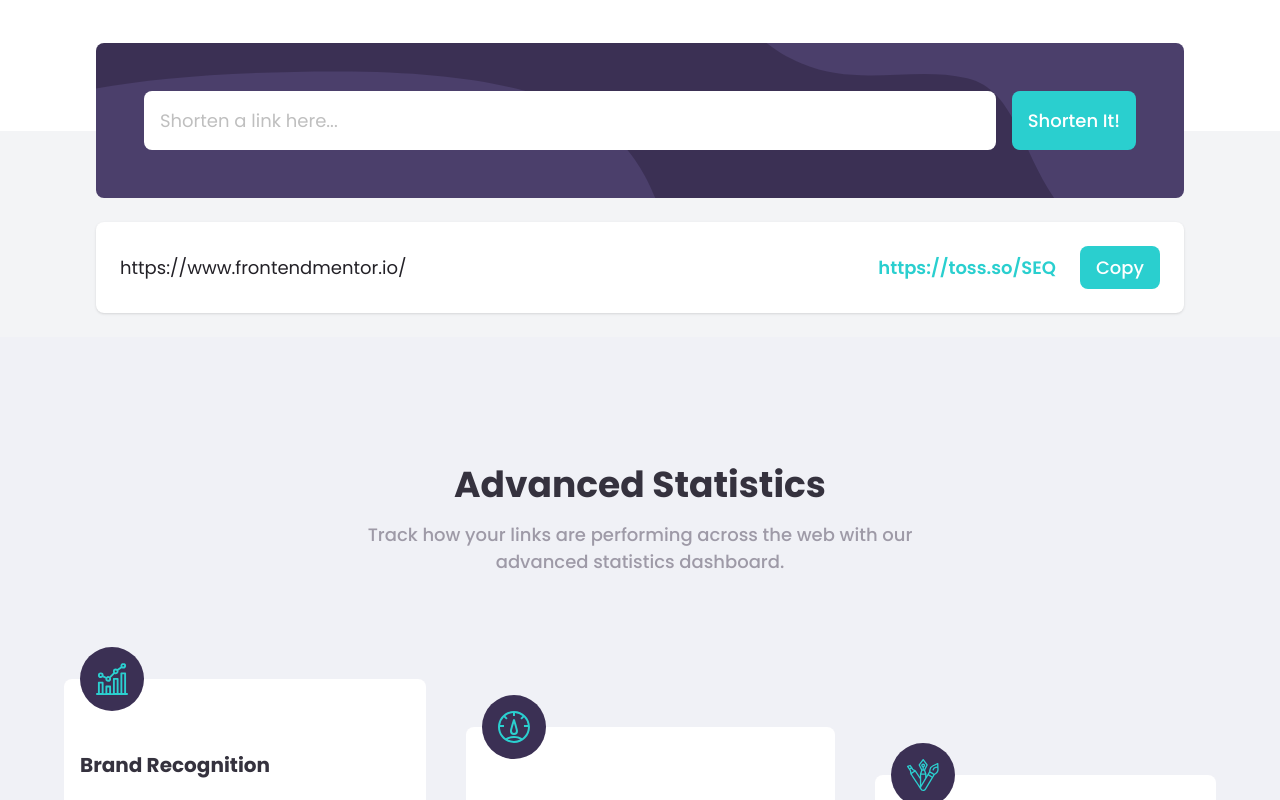
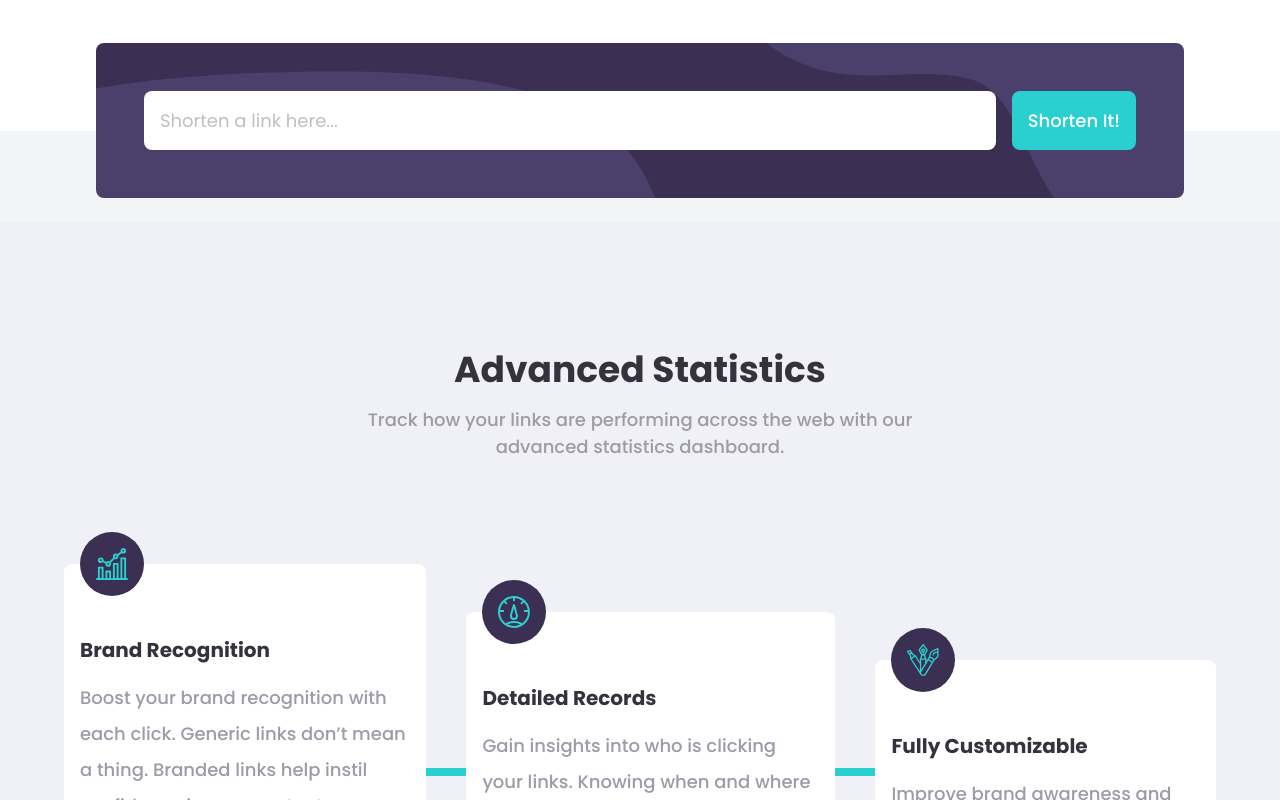
Before and after one commit to geliettech/shortly, a React (Vite) app: page / in a window 1280 px wide. Shown: the part 760-1560 px from the top of the page. Built offline with nearby package versions, Linux system fonts and the light colour scheme.

Commit message:
update shorten install axios

```diff
--- a/package.json
+++ b/package.json
@@ -11,6 +11,8 @@
   },
   "dependencies": {
     "@tailwindcss/vite": "^4.1.16",
+    "@types/react-copy-to-clipboard": "^5.0.7",
+    "axios": "^1.13.4",
     "react": "^18.2.0",
     "react-dom": "^18.2.0",
     "react-icons": "^5.5.0",
--- a/src/components/shorten.tsx
+++ b/src/components/shorten.tsx
@@ -1,24 +1,185 @@
-import {useState, FormEvent } from "react"
+// import { useState, FormEvent, useEffect } from "react";
+// import { CopyToClipboard } from "react-copy-to-clipboard";
+// import axios from "axios";
+
+// const Shorten = () => {
+//   const [url, setUrl] = useState("");
+//   const [errorMessage, setErrorMessage] = useState("");
+//   const [shortenUrl, setShortenUrl] = useState("https://toss.so/SEQ");
+//   const [copied, setCopied] = useState(false);
+//   const [loading, setLoading] = useState(false)
+
+//   useEffect(() => {
+//     const timer = setTimeout(() => {
+//       setCopied(false);
+//     }, 1000);
+
+//     return () => clearTimeout(timer);
+//   }, [copied]);
+
+
+//   const handleClick = (event: FormEvent) => {
+//     event.preventDefault();
+//     if (!url) {
+//       setErrorMessage("Please add a link");
+//     }
+//     setUrl("");
+//   };
+
+//   const fetchData = async () => {
+//     try{
+//       setLoading(true);
+
+//       const res = axios(`=${url}`)
+//       setShortenUrl(res.data)
+//     } catch(err) {
+
+//     } finally {
+
+//     }
+//   }
+
+//   return (
+//     <section className="relative bg-gray-100 ">
+//       <div className="container mx-auto px-4 lg:px-24">
+//         {/* Form */}
+//         <form
+//           className="
+//             relative
+//             flex flex-col lg:flex-row
+//             items-start
+//             gap-4
+//             bg-purple-950
+//             bg-[url('/images/bg-shorten-mobile.svg')]
+//             lg:bg-[url('/images/bg-shorten-desktop.svg')]
+//             bg-no-repeat bg-cover
+//             p-6 sm:p-8 lg:p-12
+//             rounded-lg
+//             -mt-28
+//           "
+//         >
+//           <div className="flex-1 w-full">
+//             <input
+//               type="text"
+//               placeholder="Shorten a link here..."
+//               className={`
+//                 bg-white
+//                 w-full
+//                 p-4
+//                 rounded-lg
+//                 outline-none
+//                 placeholder:text-gray-400
+//               ${errorMessage ? "border-2 border-red-400 placeholder:text-red-400" : ""}`}
+//               value={url}
+//               onChange={(event) => setUrl(event.target.value)}
+//             />
+//             {errorMessage && (
+//               <p className="text-red-400 text-sm italic mt-1 font-normal">
+//                 {errorMessage}
+//               </p>
+//             )}
+//           </div>
+
+//           <button
+//             className="btn-primary p-4 w-full lg:w-auto rounded-lg"
+//             onClick={handleClick}
+//           >
+//             Shorten It!
+//           </button>
+//         </form>
+
+//         {/* Result */}
+//         <div className="mt-6 space-y-4">
+//           <div
+//             className="
+//               bg-white
+//               p-4 sm:p-6
+//               rounded-lg
+//               flex flex-col lg:flex-row
+//               justify-between
+//               items-start lg:items-center
+//               gap-4
+//               shadow text-center
+//             "
+//           >
+//             <span className="text-gray-950 break-all">{url}</span>
+
+//             <hr className="w-full lg:hidden border-gray-400" />
+
+//             <div className="flex flex-col sm:flex-row items-start sm:items-center gap-4 sm:gap-6 w-full lg:w-auto">
+//               <a
+//                 href="https://toss.so/SEQ"
+//                 target="_blank"
+//                 rel="noopener noreferrer"
+//                 className="text-blue-400 font-semibold break-all"
+//               >
+//                 {shortenUrl}
+//               </a>
+
+//               <CopyToClipboard text={shortenUrl} onCopy={() => setCopied(true)}>
+//                 <button
+//                   className={`btn-primary w-full sm:w-auto rounded-lg ${copied ? "bg-purple-950" : ""}`}
+//                 >
+//                   {copied ? "Copied!" : "Copy"}
+//                 </button>
+//               </CopyToClipboard>
+//             </div>
+//           </div>
+//         </div>
+//       </div>
+//     </section>
+//   );
+// };
+
+// export default Shorten;
+import { useState, FormEvent, useEffect } from "react";
+import { CopyToClipboard } from "react-copy-to-clipboard";
+import axios from "axios";
 
 const Shorten = () => {
-const [url, setUrl] = useState("")
-const [errorMessage, setErrorMessage] = useState("")
+  const [url, setUrl] = useState("");
+  const [errorMessage, setErrorMessage] = useState("");
+  const [shortenUrl, setShortenUrl] = useState("");
+  const [copied, setCopied] = useState(false);
+  const [loading, setLoading] = useState(false);
 
+  useEffect(() => {
+    if (!copied) return;
+    const timer = setTimeout(() => setCopied(false), 1000);
+    return () => clearTimeout(timer);
+  }, [copied]);
 
-const handleSubmit = (event: FormEvent) => {
+  const handleSubmit = async (event: FormEvent) => {
     event.preventDefault();
 
-  if(!url){
-setErrorMessage("Please add a link")
-}
+    if (!url) {
+      setErrorMessage("Please add a link");
+      return;
     }
 
+    setErrorMessage("");
+    setLoading(true);
+
+    try {
+      const res = await axios.get(
+        `https://api.shrtco.de/v2/shorten?url=${url}`
+      );
+
+      setShortenUrl(res.data.result.full_short_link);
+      setUrl("");
+    } catch (error) {
+      setErrorMessage("Failed to shorten link. Try again.");
+    } finally {
+      setLoading(false);
+    }
+  };
 
   return (
-    <section className="relative bg-gray-100 ">
+    <section className="relative bg-gray-100">
       <div className="container mx-auto px-4 lg:px-24">
         {/* Form */}
-        <form onSubmit={handleSubmit}
+        <form
+          onSubmit={handleSubmit}
           className="
             relative
             flex flex-col lg:flex-row
@@ -38,280 +199,73 @@ setErrorMessage("Please add a link")
               type="text"
               placeholder="Shorten a link here..."
               className={`
-                bg-white
-                w-full
-                p-4
-                rounded-lg
-                outline-none
+                bg-white w-full p-4 rounded-lg outline-none
                 placeholder:text-gray-400
-              ${errorMessage ? 'border-2 border-red-400 placeholder:text-red-400' : ''}`} value={url} onChange={(event) => setUrl(event.target.value)}
+                ${errorMessage ? "border-2 border-red-400 placeholder:text-red-400" : ""}
+              `}
+              value={url}
+              onChange={(e) => setUrl(e.target.value)}
             />
             {errorMessage && (
-<p className="text-red-400 text-sm italic mt-1 font-normal">
+              <p className="text-red-400 text-sm italic mt-1">
                 {errorMessage}
               </p>
             )}
           </div>
 
-          <button className="btn-primary p-4 w-full lg:w-auto rounded-lg">
-            Shorten It!
+          <button
+            type="submit"
+            disabled={loading}
+            className="btn-primary p-4 w-full lg:w-auto rounded-lg"
+          >
+            {loading ? "Shortening..." : "Shorten It!"}
           </button>
         </form>
 
         {/* Result */}
-        <div className="mt-6 space-y-4">
+        {shortenUrl && (
+          <div className="mt-6">
             <div
               className="
-              bg-white
-              p-4 sm:p-6
-              rounded-lg
+                bg-white p-4 sm:p-6 rounded-lg
                 flex flex-col lg:flex-row
-              justify-between
-              items-start lg:items-center
-              gap-4
-              shadow text-center
+                justify-between items-start lg:items-center
+                gap-4 shadow
               "
             >
-            <span className="text-gray-950 break-all">
-              https://www.frontendmentor.io/
-            </span>
+              <span className="text-gray-950 break-all">{shortenUrl}</span>
 
               <hr className="w-full lg:hidden border-gray-400" />
 
-            <div className="flex flex-col sm:flex-row items-start sm:items-center gap-4 sm:gap-6 w-full lg:w-auto">
+              <div className="flex flex-col sm:flex-row gap-4 w-full lg:w-auto">
                 <a
-                href="https://toss.so/SEQ"
+                  href={shortenUrl}
                   target="_blank"
                   rel="noopener noreferrer"
                   className="text-blue-400 font-semibold break-all"
                 >
-                https://toss.so/SEQ
+                  {shortenUrl}
                 </a>
-              <button className="btn-primary w-full sm:w-auto rounded-lg">
-                Copy
+
+                <CopyToClipboard
+                  text={shortenUrl}
+                  onCopy={() => setCopied(true)}
+                >
+                  <button
+                    className={`btn-primary rounded-lg ${
+                      copied ? "bg-purple-950" : ""
+                    }`}
+                  >
+                    {copied ? "Copied!" : "Copy"}
                   </button>
+                </CopyToClipboard>
               </div>
             </div>
           </div>
+        )}
       </div>
     </section>
   );
 };
 
 export default Shorten;
-
-
-
-
-
-
-
-
-
-
-
-// import { useState } from "react";
-
-// const Shorten = () => {
-//   const [link, setLink] = useState("");
-//   const [error, setError] = useState("");
-
-//   const isValidUrl = (url) => {
-//     try {
-//       new URL(url);
-//       return true;
-//     } catch {
-//       return false;
-//     }
-//   };
-
-//   const handleSubmit = () => {
-//     if (!link.trim()) {
-//       setError("Please add a link");
-//       return;
-//     }
-
-//     if (!isValidUrl(link)) {
-//       setError("Please enter a valid URL");
-//       return;
-//     }
-
-//     // Clear error if valid
-//     setError("");
-
-//     // 🔥 Your shorten logic / API call goes here
-//     console.log("Valid link:", link);
-//   };
-
-//   return (
-//     <section className="container">
-//       <div
-//         className="
-//           flex flex-col lg:flex-row items-start gap-4
-//           bg-purple-950
-//           bg-[url('/images/bg-shorten-mobile.svg')]
-//           lg:bg-[url('/images/bg-shorten-desktop.svg')]
-//           bg-no-repeat bg-cover
-//           p-8 lg:p-14 rounded-lg absolute -mt-22
-//           left-6 right-6 lg:left-24 lg:right-24"
-//       >
-//         <div className="w-full lg:flex-1">
-//           <input
-//             type="text"
-//             placeholder="Shorten a link here..."
-//             value={link}
-//             onChange={(e) => setLink(e.target.value)}
-//             className={`bg-white w-full p-3 rounded-lg outline-none placeholder:text-gray-400
-//               ${error ? "border-2 border-red-500" : ""}`}
-//           />
-
-//           {error && (
-//             <p className="text-red-400 text-sm italic mt-1">{error}</p>
-//           )}
-//         </div>
-
-//         <button
-//           onClick={handleSubmit}
-//           className="btn-primary p-3 w-full lg:w-auto rounded-lg"
-//         >
-//           Shorten It!
-//         </button>
-//       </div>
-//     </section>
-//   );
-// };
-
-// export default Shorten;
-
-
-
-
-
-
-
-
-
-
-
-
-// import { useState } from "react";
-
-// const Shorten = () => {
-//   const [link, setLink] = useState("");
-//   const [shortUrl, setShortUrl] = useState("");
-//   const [error, setError] = useState("");
-//   const [loading, setLoading] = useState(false);
-
-//   const isValidUrl = (url) => {
-//     try {
-//       new URL(url);
-//       return true;
-//     } catch {
-//       return false;
-//     }
-//   };
-
-//   const handleSubmit = async () => {
-//     // Validation
-//     if (!link.trim()) {
-//       setError("Please add a link");
-//       return;
-//     }
-
-//     if (!isValidUrl(link)) {
-//       setError("Please enter a valid URL");
-//       return;
-//     }
-
-//     setError("");
-//     setShortUrl("");
-//     setLoading(true);
-
-//     try {
-//       const response = await fetch(
-//         "https://cleanuri.com/api/v1/shorten",
-//         {
-//           method: "POST",
-//           headers: {
-//             "Content-Type": "application/x-www-form-urlencoded",
-//           },
-//           body: new URLSearchParams({
-//             url: link,
-//           }),
-//         }
-//       );
-
-//       const data = await response.json();
-
-//       if (!response.ok || data.error) {
-//         throw new Error(data.error || "Something went wrong");
-//       }
-
-//       setShortUrl(data.result_url);
-//     } catch (err) {
-//       setError("Failed to shorten URL. Try again.");
-//     } finally {
-//       setLoading(false);
-//     }
-//   };
-
-//   return (
-//     <section className="container">
-//       <div
-//         className="
-//           flex flex-col lg:flex-row items-start gap-4
-//           bg-purple-950
-//           bg-[url('/images/bg-shorten-mobile.svg')]
-//           lg:bg-[url('/images/bg-shorten-desktop.svg')]
-//           bg-no-repeat bg-cover
-//           p-8 lg:p-14 rounded-lg absolute -mt-22
-//           left-6 right-6 lg:left-24 lg:right-24"
-//       >
-//         <div className="w-full lg:flex-1">
-//           <input
-//             type="text"
-//             placeholder="Shorten a link here..."
-//             value={link}
-//             onChange={(e) => setLink(e.target.value)}
-//             className={`bg-white w-full p-3 rounded-lg outline-none placeholder:text-gray-400
-//               ${error ? "border-2 border-red-500" : ""}`}
-//           />
-
-//           {error && (
-//             <p className="text-red-400 text-sm italic mt-1">{error}</p>
-//           )}
-//         </div>
-
-//         <button
-//           onClick={handleSubmit}
-//           disabled={loading}
-//           className="btn-primary p-3 w-full lg:w-auto rounded-lg disabled:opacity-50"
-//         >
-//           {loading ? "Shortening..." : "Shorten It!"}
-//         </button>
-//       </div>
-
-//       {/* Result */}
-    //   {shortUrl && (
-    //     <div className="mt-28 px-6 lg:px-24">
-    //       <div className="bg-white p-4 rounded-lg flex flex-col lg:flex-row justify-between items-center gap-4 shadow">
-    //         <p className="text-gray-700 break-all">{link}</p>
-
-    //         <div className="flex items-center gap-4">
-    //           <a
-    //             href={shortUrl}
-    //             target="_blank"
-    //             rel="noopener noreferrer"
-    //             className="text-cyan-500 font-semibold"
-    //           >
-    //             {shortUrl}
-    //           </a>
-    //         </div>
-    //       </div>
-    //     </div>
-    //   )}
-    // </section>
-//   );
-// };
-
-// export default Shorten;
--- a/src/index.css
+++ b/src/index.css
@@ -76,4 +76,5 @@
   .statistics-cards {
     @apply flex flex-col lg:flex-row gap-20 lg:gap-10 mt-14 relative z-0 after:content-[''] after:bg-blue-400 after:absolute after:-z-10 after:w-2 after:h-full after:left-[50%] lg:after:h-2 lg:after:w-full lg:after:left-0 lg:after:top-[50%];
   }
+
 }
```
Also changed, not shown: 1 other file (tests, documents, lock files or other folders). Lines whose indentation alone changed are shown as unchanged.
